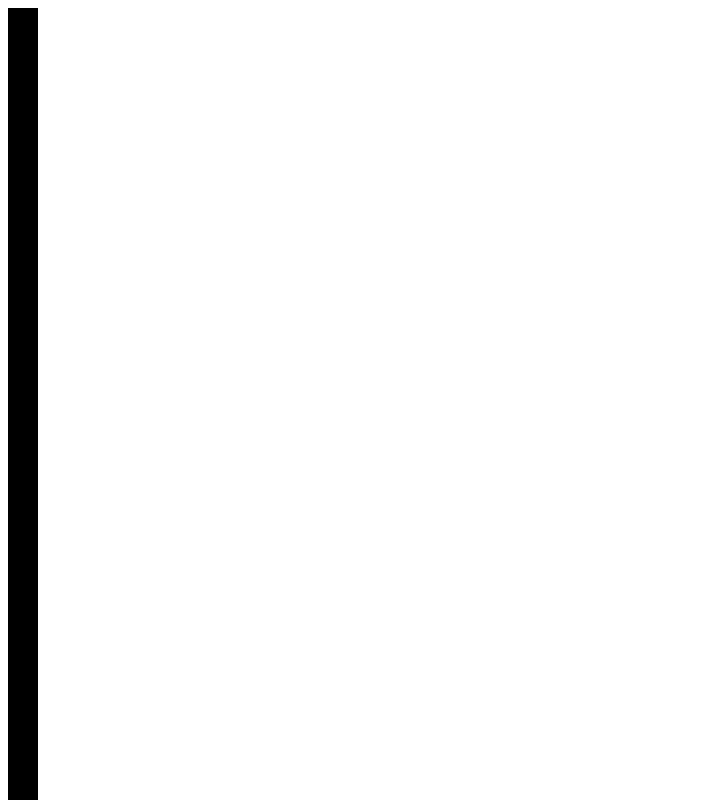
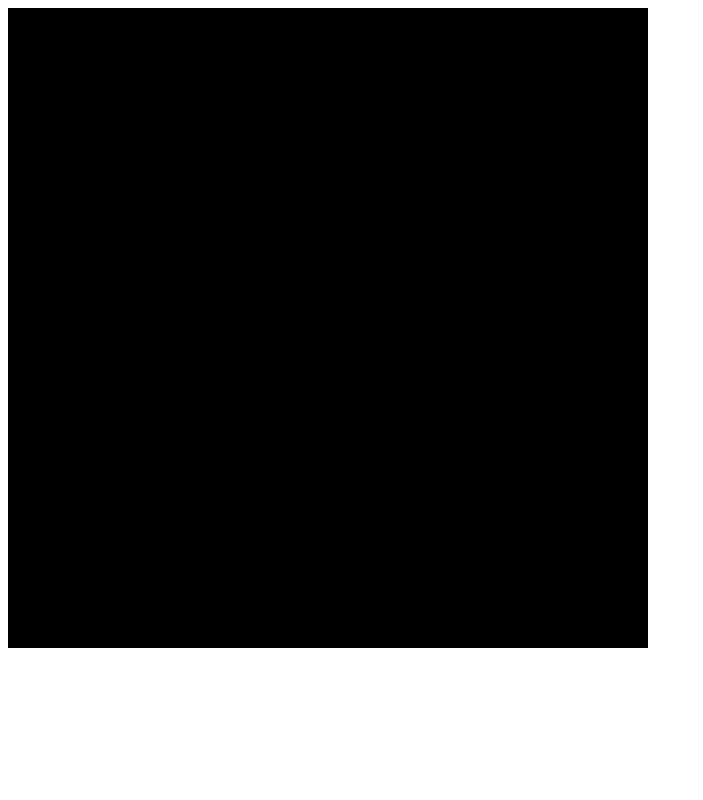
Before and after one commit to pd0rr/my-chess, a plain HTML site: page index.html in a window 1280 px wide. Shown: the top 800 px of the page, without its empty margins (0-703 px from the left). Drawn offline with Linux system fonts and the light colour scheme.

Commit message:
Made the chessboard into a grid.

```diff
--- a/style.css
+++ b/style.css
@@ -1,5 +1,11 @@
+#chessboard {
+    display: grid;
+    grid-template-columns: repeat(8, 80px);
+    grid-template-rows: repeat(8, 80px);
+}
+
 .cell {
-    width : 30px;
-    height : 30px;
+    width : 80px;
+    height : 80px;
     background-color: black;
 }
```
Also changed, not shown: script.js (line endings or trailing spaces).
